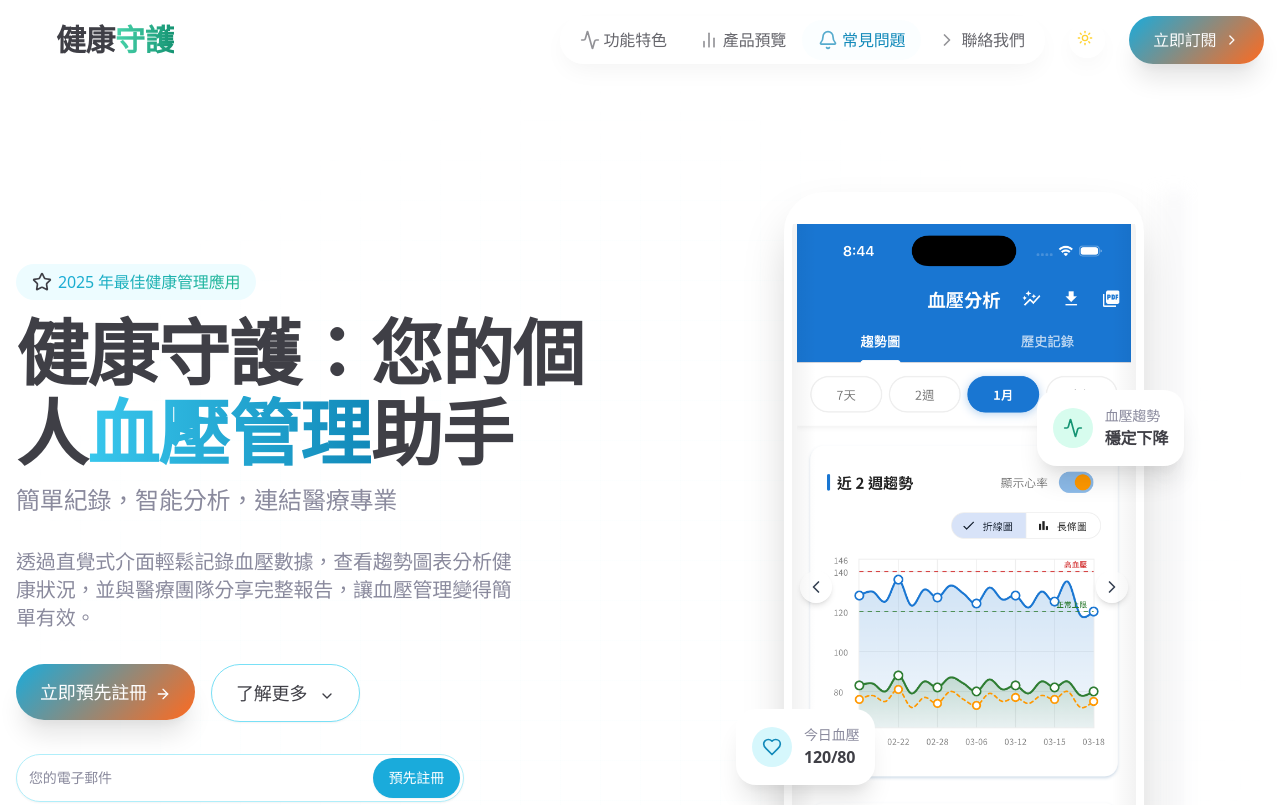
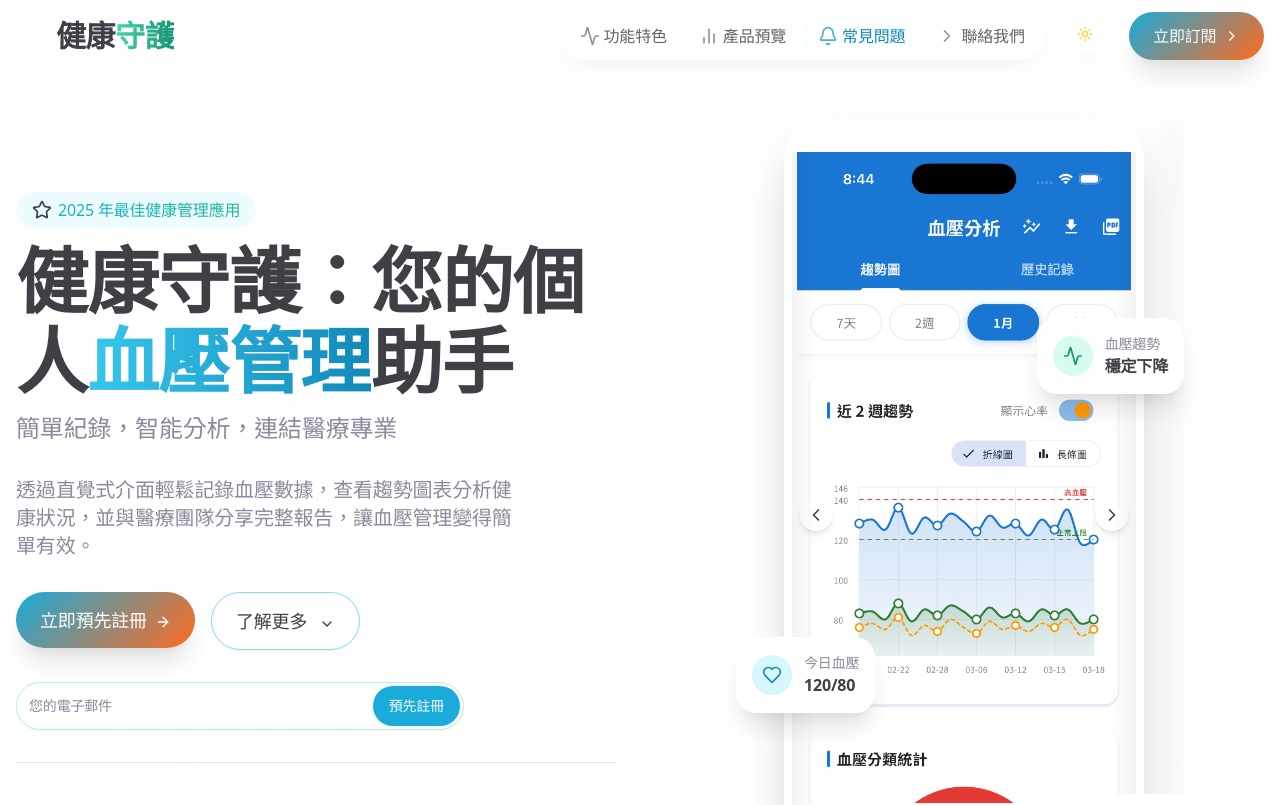
Before and after one commit to firstfu/blood-pressure-web, a Next.js app: page / in a window 1280 px wide. Shown: the top 805 px of the page. Built offline with nearby package versions, Linux system fonts and the light colour scheme; a web font is replaced by a local one.

Commit message:
修正：調整 HeroSection 和 Navbar 的樣式
- 在 HeroSection 中調整內邊距，改善整體視覺效果
- 更新 Navbar 的樣式，減少透明度下的內邊距，提升使用者體驗
- 調整 Navbar 中的動畫效果，增強視覺吸引力

```diff
--- a/app/components/HeroSection.tsx
+++ b/app/components/HeroSection.tsx
@@ -205,7 +205,7 @@ export default function HeroSection() {
   };
 
   return (
-    <section id="hero" ref={heroRef} className="relative pt-28 pb-28 overflow-hidden">
+    <section id="hero" ref={heroRef} className="relative pt-10 pb-28 overflow-hidden">
       {/* 背景裝飾 */}
       <div className="absolute inset-0 bg-gradient-to-br from-primary-50 to-white dark:from-background dark:to-background/80 -z-10" />
 
--- a/app/components/Navbar.tsx
+++ b/app/components/Navbar.tsx
@@ -74,7 +74,7 @@ export default function Navbar() {
         className={`fixed top-0 w-full z-50 transition-all duration-500 ${
           isScrolled
             ? "bg-background/95 dark:bg-card/95 shadow-medium py-2" // 使用主題變量
-            : "bg-transparent py-4"
+            : "bg-transparent py-3"
         }`}
       >
         <div className="container mx-auto px-4">
@@ -230,7 +230,12 @@ export default function Navbar() {
                   {" "}
                   {/* 適配暗黑模式 */} {/* 使用主題變量 */}
                   <nav className="flex flex-col gap-6 mt-12">
-                    <motion.div className="flex items-center justify-center mb-8" initial={{ opacity: 0, y: -20 }} animate={{ opacity: 1, y: 0 }} transition={{ duration: 0.5 }}>
+                    <motion.div
+                      className="flex items-center justify-center mb-8"
+                      initial={{ opacity: 0, y: -20 }}
+                      animate={{ opacity: 1, y: 0 }}
+                      transition={{ duration: 0.5 }}
+                    >
                       <span className="text-4xl font-bold">
                         {" "}
                         {/* 增加字體大小 */}
```
